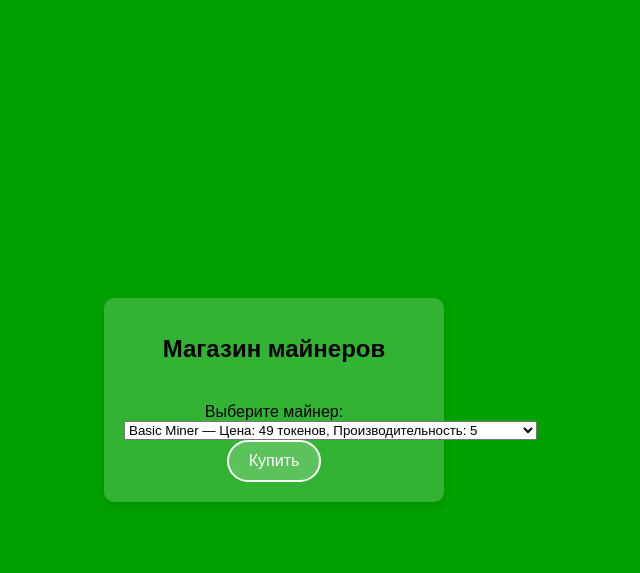
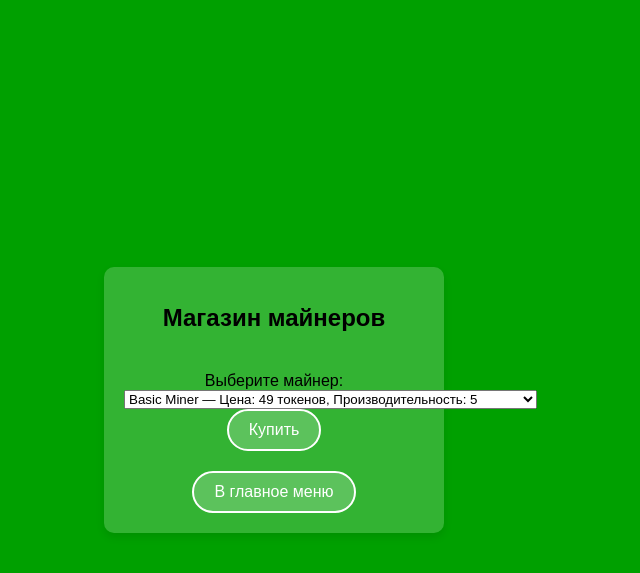
Before and after one commit to hackernikitaHACK/Web-app-NemCoin, a Flask app: page /shop in a window 1280 px wide. Shown: the top 573 px of the page, without its empty margins (366-1006 px from the left). Run offline with Flask 3, Linux system fonts and the light colour scheme; a user stored in the database is signed in; data comes from the database, SQL or seed files in the repository; parts of the project's set-up code (start-up, migrations or seed data) failed here and were passed over.

Commit message:
Update shop.html

```diff
--- a/templates/shop.html
+++ b/templates/shop.html
@@ -21,6 +21,11 @@
             <br>
             <button type="submit" class="button">Купить</button>
         </form>
+
+        <!-- Кнопка возврата в главное меню -->
+        <form method="GET" action="/">
+            <button type="submit" class="button">В главное меню</button>
+        </form>
     </div>
 </body>
 </html>
```
